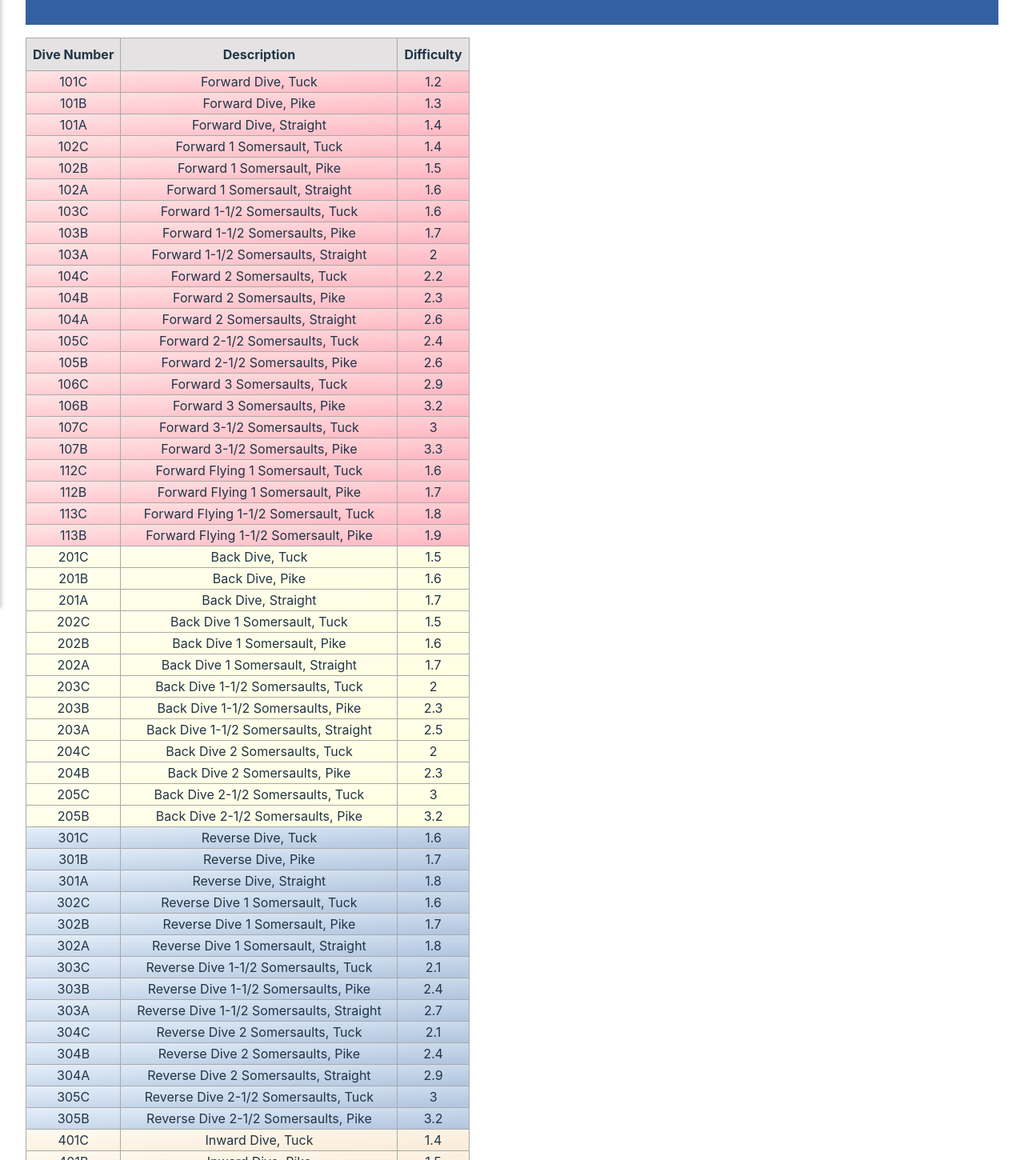
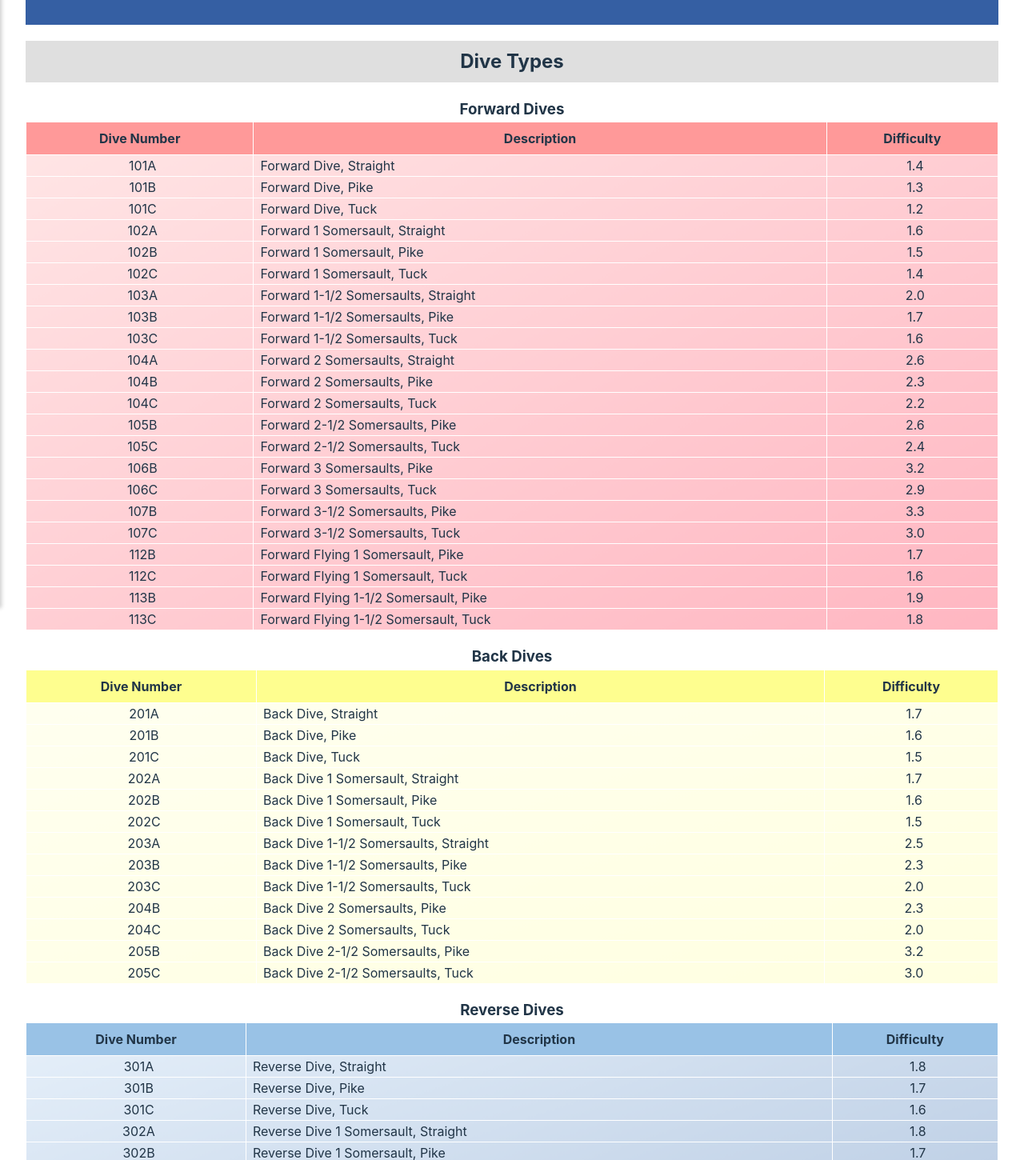
Before and after one commit to ballistic101/diving-calculator, a React (Vite) app: page /dive-types in a window 1280 px wide. Shown: the part 160-1610 px from the top of the page at 80% size. Built offline with nearby package versions, Linux system fonts and the light colour scheme.

Commit message:
Re-group the Dive Types page
This makes it easier to read the page.

```diff
--- a/src/routes/dive-types/DiveTypes.css
+++ b/src/routes/dive-types/DiveTypes.css
@@ -1,58 +1,90 @@
-.dive-types > table {
-    border-collapse: collapse;
-    margin-top: 1rem;
-    margin-bottom: 1rem;
+.dive-types h2 {
+    background: #dfdfdf;
+    padding-top: .5rem;
+    padding-bottom: .5rem;
 }
 
-.dive-types > table th,
-.dive-types > table td {
-    border: 1px solid darkgray;
+.dive-types h3 {
+    margin-bottom: 0;
 }
 
-.dive-types > table th {
-    background-color: rgb(228, 226, 226);
+.dive-types table {
+    border-collapse: collapse;
+    margin-top: .1rem;
+    margin-bottom: 1rem;
+    width: 100%;
 }
 
-.dive-types > table th {
+.dive-description {
+    text-align: left;
+}
+
+.dive-types table th,
+.dive-types table td {
+    border: 1px solid white;
+    padding-left: .5rem;
+}
+
+.dive-types table th {
     padding: .5rem;
 }
 
-.dive-type-row-forward {
+.dive-group-forward table{
     background: linear-gradient(to bottom right, #ffe6e6, lightpink);
 }
 
-.dive-type-row-forward:hover {
+.dive-group-forward th {
+    background: #ff9999;
+}
+
+.dive-group-row-forward:hover {
     background: linear-gradient(to bottom right, #ffcccc, #ff9999);
 }
 
-.dive-type-row-back {
+.dive-group-back table {
     background: linear-gradient(to bottom right, #fffff0, lightyellow);
 }
 
-.dive-type-row-back:hover {
+.dive-group-back th {
+    background: #fefe8f;
+}
+
+.dive-group-row-back:hover {
     background: linear-gradient(to bottom right, #ffffe0, #ffff99);
 }
 
-.dive-type-row-reverse {
+.dive-group-reverse table {
     background: linear-gradient(to bottom right, #e6f0fa, lightsteelblue);
 }
 
-.dive-type-row-reverse:hover {
+.dive-group-reverse th {
+    background: #99c2e6;
+}
+
+.dive-group-row-reverse:hover {
     background: linear-gradient(to bottom right, #cce0f5, #99c2e6);
 }
 
-.dive-type-row-inward {
+.dive-group-inward table {
     background: linear-gradient(to bottom right, #fffaf0, antiquewhite);
 }
 
-.dive-type-row-inward:hover {
+.dive-group-inward th {
+    background: #ffe6cc;
+}
+
+.dive-group-row-inward:hover {
     background: linear-gradient(to bottom right, #fff5e6, #ffe6cc);
 }
 
-.dive-type-row-twist {
+.dive-group-twist table {
     background: linear-gradient(to bottom right, #d0e7f9, lightblue);
 }
 
-.dive-type-row-twist:hover {
+.dive-group-twist th {
+    background: #80bfff;
+}
+
+.dive-group-row-twist:hover {
     background: linear-gradient(to bottom right, #b3d1f2, #80bfff);
 }
--- a/src/routes/dive-types/DiveTypes.tsx
+++ b/src/routes/dive-types/DiveTypes.tsx
@@ -1,12 +1,34 @@
 import './DiveTypes.css';
-import { DiveTypes as AllDiveTypes } from "../../constants/DiveTypes";
-import { DiveType } from "../../models/DiveType";
+import { DiveTypes as DiveTypesByNumber } from "../../constants/DiveTypes";
+import { DiveType } from "../../constants/DiveTypes";
 
 function DiveTypes() {
+
+    // group by DiveGroup
+    const divesByGroup = Object.entries(DiveTypesByNumber).reduce((acc, [key, diveType]) => {
+        const groupKey = String(diveType.group);
+        if (!acc[groupKey]) acc[groupKey] = [];
+        acc[groupKey].push([key, diveType] as [string, DiveType]);
+        return acc;
+    }, {} as Record<string, [string, DiveType][]>);
+
+    // sort each group's items by numeric dive number then by key
+    Object.values(divesByGroup).forEach(list =>
+        list.sort((a, b) => {
+            if (a[1].number !== b[1].number) return a[1].number - b[1].number;
+            return a[0].localeCompare(b[0]);
+        })
+    );
+
+    const capitalize = (s: string) => s.charAt(0).toUpperCase() + s.slice(1);
 
     return (
         <>
         <div className="dive-types">
+            <h2>Dive Types</h2>
+                 {Object.entries(divesByGroup).map(([group, items]) => (
+                <section key={group} className={`dive-group-section dive-group-${group.toLowerCase()}`}>
+                    <h3>{capitalize(group)} Dives</h3>
                     <table>
                         <thead>
                             <tr>
@@ -16,16 +38,17 @@ function DiveTypes() {
                             </tr>
                         </thead>
                         <tbody>
-                    {Object.entries(AllDiveTypes)
-                      .map(([key, diveType]: [string, DiveType]) => (
-                         <tr className={`dive-type-row-${diveType.group}`}>
+                            {items.map(([key, diveType]) => (
+                                <tr key={key} className={`dive-group-row-${String(diveType.group).toLowerCase()}`}>
                                     <td>{key.toUpperCase()}</td>
-                            <td>{diveType.name}, {diveType.style}</td>
-                            <td>{diveType.difficulty}</td>
+                                    <td className="dive-description">{diveType.name}, {String(diveType.style)}</td>
+                                    <td>{diveType.difficulty.toFixed(1)}</td>
                                 </tr>
                             ))}
                         </tbody>
                     </table>
+                </section>
+            ))}
         </div>
         </>
     );
```
Lines whose indentation alone changed are shown as unchanged.
